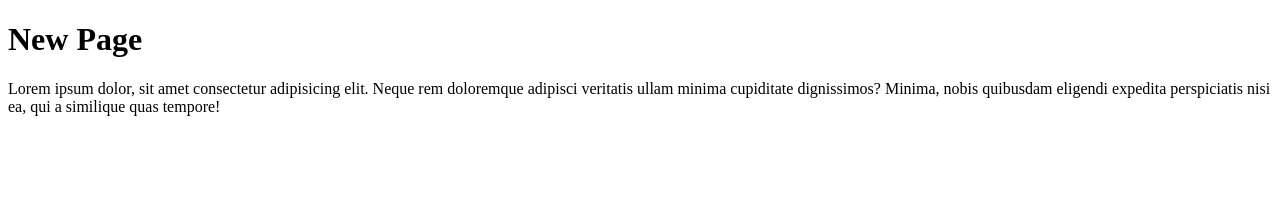
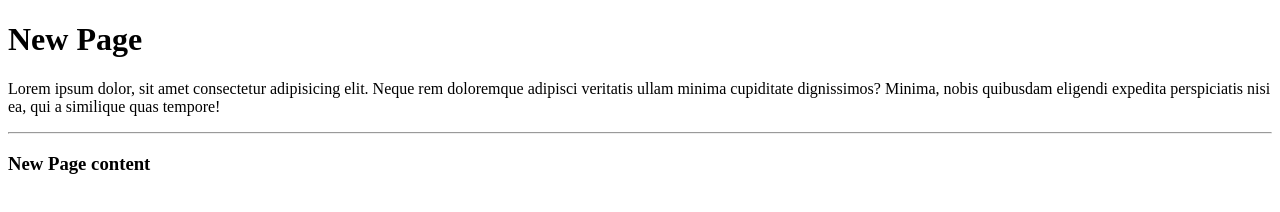
Before and after one commit to mohammed-naji/taqat-group2, a plain HTML site: page index.html in a window 1280 px wide. Drawn offline with Linux system fonts and the light colour scheme.

Commit message:
page content

```diff
--- a/index.html
+++ b/index.html
@@ -12,6 +12,10 @@
   <p>Lorem ipsum dolor, sit amet consectetur adipisicing elit. Neque rem doloremque adipisci veritatis ullam minima
     cupiditate dignissimos? Minima, nobis quibusdam eligendi expedita perspiciatis nisi ea, qui a similique quas
     tempore!</p>
+
+  <hr>
+
+  <h3>New Page content</h3>
 </body>
 
 </html>
```
